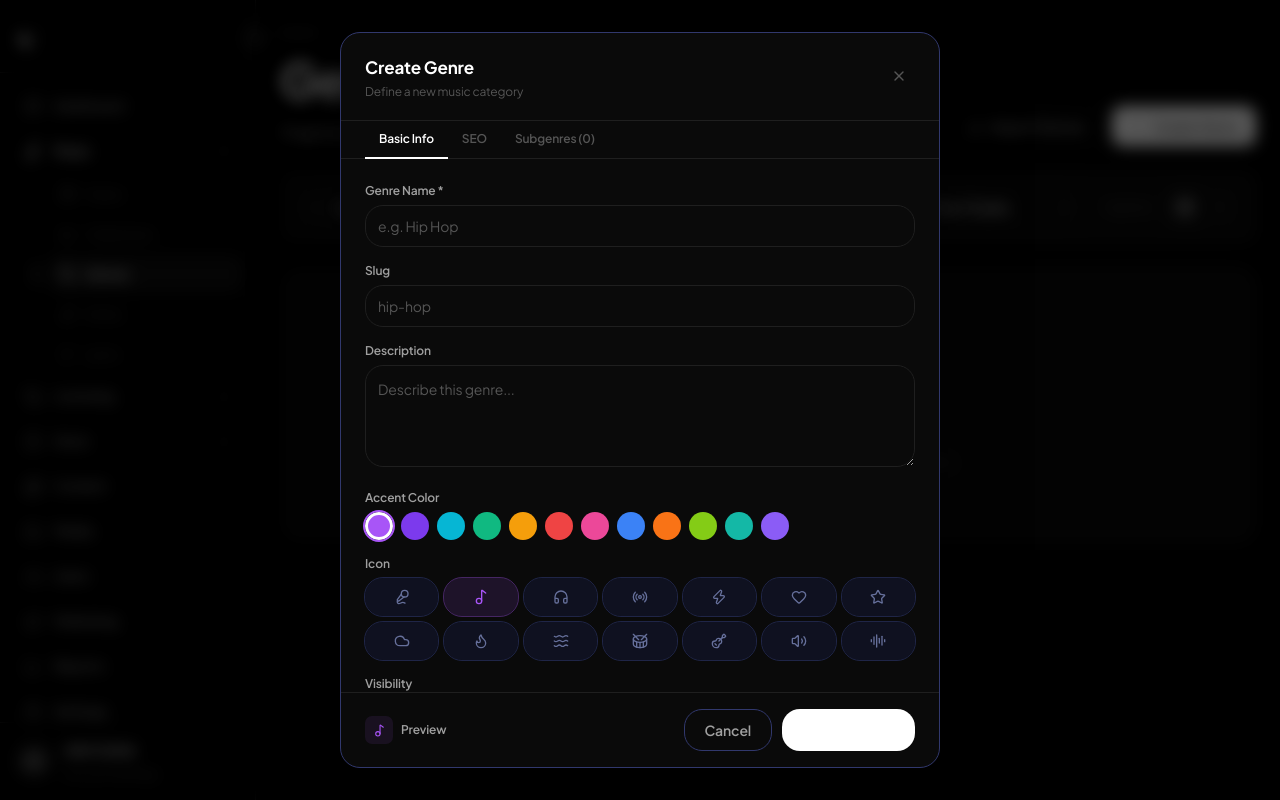
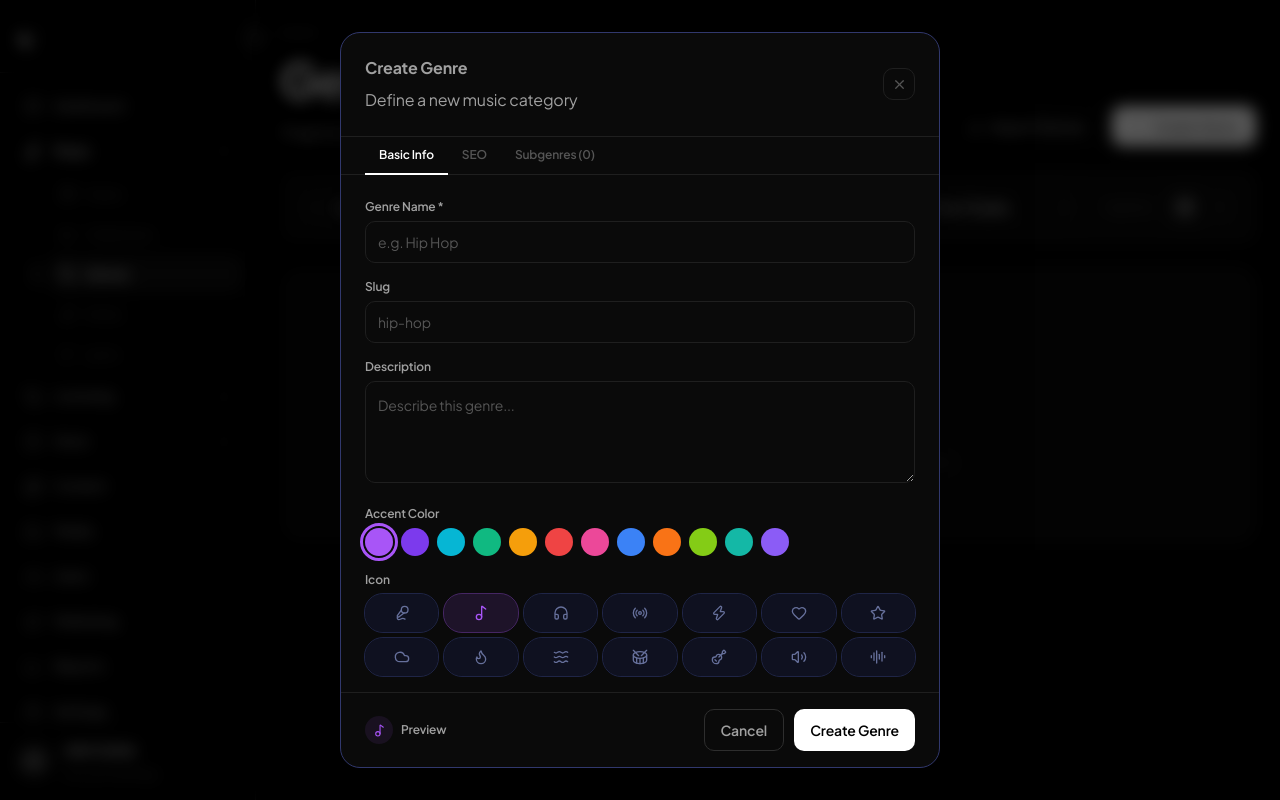
Before and after one commit to Hancho7/sidez-music, a Next.js app: page /music/genres in a window 1280 px wide. Both pictures are taken after typing "Sample" into the empty fields and a click on the button "Create Genre". Built offline with nearby package versions, Linux system fonts and the light colour scheme.

Commit message:
refactor(genres): migrate GenreFormModal to shared ui

```diff
--- a/components/genres/GenreFormModal.tsx
+++ b/components/genres/GenreFormModal.tsx
@@ -2,10 +2,14 @@
 "use client";
 
 import { useState, useEffect } from "react";
-import { X, Plus, Trash2, ChevronDown } from "lucide-react";
+import { Plus, Trash2 } from "lucide-react";
 import type { Genre, GenreDetail, GenreFormValues } from "@/services/genres/types";
 import { ACCENT_COLORS, ICON_OPTIONS } from "@/services/genres/mock-data";
 import IconResolver from "./IconResolver";
+import Button from "@/components/ui/Button";
+import Input from "@/components/ui/Input";
+import Textarea from "@/components/ui/TextArea";
+import { ModalClose, SectionTitle } from "@/components/ui/ModalPrimitives";
 
 interface Props {
   open: boolean;
@@ -18,22 +22,6 @@ type FormTab = "basic" | "seo" | "subgenres";
 
 function slugify(s: string) {
   return s.toLowerCase().replace(/[^a-z0-9]+/g, "-").replace(/(^-|-$)/g, "");
-}
-
-function Label({ children }: { children: React.ReactNode }) {
-  return <label className="text-xs font-semibold text-[color:var(--text-secondary)] block mb-1.5">{children}</label>;
-}
-
-function FormInput({ label, className, ...props }: React.InputHTMLAttributes<HTMLInputElement> & { label: string }) {
-  return (
-    <div>
-      <Label>{label}</Label>
-      <input
-        {...props}
-        className={`w-full bg-input border border-[color:var(--border-subtle)] rounded-lg text-foreground text-sm font-inherit px-3 py-2.5 outline-none transition-colors focus:border-accent placeholder:text-[color:var(--text-muted)] ${className || ""}`}
-      />
-    </div>
-  );
 }
 
 function empty(): GenreFormValues {
@@ -62,12 +50,9 @@ export default function GenreFormModal({ open, genre, onClose, onSave }: Props)
   const [saving, setSaving] = useState(false);
   const [autoSlug, setAutoSlug] = useState(true);
 
+
   useEffect(() => {
-    if (open) {
-      setForm(genre ? genreToForm(genre) : empty());
-      setFormTab("basic");
-      setAutoSlug(!genre);
-    }
+    if (open) { setForm(genre ? genreToForm(genre as Genre) : empty()); setFormTab("basic"); setAutoSlug(!genre); }
   }, [open, genre]);
 
   useEffect(() => {
@@ -91,7 +76,7 @@ export default function GenreFormModal({ open, genre, onClose, onSave }: Props)
 
   const updateSubgenre = (i: number, key: string, value: string) =>
     set("subgenres", form.subgenres.map((s, idx) =>
-      idx === i ? { ...s, [key]: key === "name" ? value : value, ...(key === "name" ? { slug: slugify(value) } : {}) } : s
+      idx === i ? { ...s, [key]: value, ...(key === "name" ? { slug: slugify(value) } : {}) } : s
     ));
 
   const removeSubgenre = (i: number) =>
@@ -113,32 +98,23 @@ export default function GenreFormModal({ open, genre, onClose, onSave }: Props)
     <>
       <div onClick={onClose} className="fixed inset-0 bg-black/65 z-[390] backdrop-blur-sm" />
       <div className="fixed top-1/2 left-1/2 -translate-x-1/2 -translate-y-1/2 w-[min(600px,95vw)] max-h-[92vh] bg-surface border border-[#31386d] rounded-[20px] z-[400] flex flex-col shadow-[0_24px_80px_rgba(0,0,0,0.6)]">
+
         {/* Header */}
-        <div className="flex items-center justify-between px-6 py-5 border-b border-[color:var(--border-subtle)] flex-shrink-0">
+        <div className="flex items-center justify-between px-6 py-5 border-b border-[color:var(--border-subtle)] shrink-0">
           <div>
-            <div className="text-[17px] font-bold text-foreground">
-              {genre ? `Edit "${genre.name}"` : "Create Genre"}
+            <p className="text-[17px] font-bold text-foreground">{genre ? `Edit "${genre.name}"` : "Create Genre"}</p>
+            <p className="text-xs text-[color:var(--text-muted)] mt-0.5">{genre ? "Update genre details and metadata" : "Define a new music category"}</p>
           </div>
-            <div className="text-xs text-[color:var(--text-muted)] mt-0.5">
-              {genre ? "Update genre details and metadata" : "Define a new music category"}
-            </div>
-          </div>
-          <button onClick={onClose} className="w-8 h-8 rounded-lg border-0 bg-transparent cursor-pointer flex items-center justify-center text-[color:var(--text-muted)] hover:bg-elevated hover:text-foreground transition-colors">
-            <X size={16} />
-          </button>
+          <ModalClose onClose={onClose} />
         </div>
 
         {/* Sub-tabs */}
-        <div className="flex border-b border-[color:var(--border-subtle)] px-6 flex-shrink-0">
+        <div className="flex border-b border-[color:var(--border-subtle)] px-6 shrink-0">
           {FORM_TABS.map(t => (
             <button
               key={t.key}
               onClick={() => setFormTab(t.key)}
-              className={`px-3.5 py-2.5 border-0 bg-transparent cursor-pointer text-xs font-semibold transition-colors border-b-2 -mb-px
-                ${formTab === t.key
-                  ? "text-accent border-accent"
-                  : "text-[color:var(--text-muted)] border-transparent hover:text-foreground"
-                }`}
+              className={`px-3.5 py-2.5 border-0 bg-transparent cursor-pointer text-xs font-semibold transition-colors border-b-2 -mb-px ${formTab === t.key ? "text-accent border-accent" : "text-[color:var(--text-muted)] border-transparent hover:text-foreground"}`}
             >
               {t.label}
             </button>
@@ -151,55 +127,45 @@ export default function GenreFormModal({ open, genre, onClose, onSave }: Props)
           {/* BASIC */}
           {formTab === "basic" && (
             <div className="flex flex-col gap-4">
-              <FormInput
+              <Input
                 label="Genre Name *"
                 placeholder="e.g. Hip Hop"
                 value={form.name}
                 onChange={e => handleNameChange(e.target.value)}
               />
-              <div>
-                <Label>Slug</Label>
-                <input
+              <Input
+                label="Slug"
+                placeholder="hip-hop"
                 value={form.slug}
                 onChange={e => { setAutoSlug(false); set("slug", e.target.value); }}
-                  placeholder="hip-hop"
-                  className="w-full bg-input border border-[color:var(--border-subtle)] rounded-lg text-foreground text-sm font-inherit px-3 py-2.5 outline-none transition-colors focus:border-accent placeholder:text-[color:var(--text-muted)]"
               />
-              </div>
-              <div>
-                <Label>Description</Label>
-                <textarea
+              <Textarea
+                label="Description"
+                placeholder="Describe this genre..."
                 value={form.description}
                 onChange={e => set("description", e.target.value)}
-                  placeholder="Describe this genre..."
                 rows={3}
-                  className="w-full bg-input border border-[color:var(--border-subtle)] rounded-lg text-foreground text-sm font-inherit px-3 py-2.5 outline-none transition-colors focus:border-accent resize-y leading-relaxed placeholder:text-[color:var(--text-muted)]"
               />
-              </div>
 
-              {/* Accent color picker */}
+              {/* Accent color picker — visual only, keep as-is */}
               <div>
-                <Label>Accent Color</Label>
+                <label className="text-xs font-semibold text-[color:var(--text-secondary)] block mb-1.5">Accent Color</label>
                 <div className="flex gap-2 flex-wrap">
                   {ACCENT_COLORS.map(c => (
                     <button
                       key={c}
                       onClick={() => set("accentColor", c)}
                       title={c}
-                      className="w-7 h-7 rounded-full border-3 cursor-pointer transition-transform hover:scale-115"
-                      style={{
-                        background: c,
-                        borderColor: form.accentColor === c ? "#fff" : "transparent",
-                        outline: form.accentColor === c ? `2px solid ${c}` : "none"
-                      }}
+                      className="w-7 h-7 rounded-full cursor-pointer transition-transform hover:scale-110"
+                      style={{ background: c, outline: form.accentColor === c ? `3px solid ${c}` : "3px solid transparent", outlineOffset: 2 }}
                     />
                   ))}
                 </div>
               </div>
 
-              {/* Icon picker */}
+              {/* Icon picker — visual only, keep as-is */}
               <div>
-                <Label>Icon</Label>
+                <label className="text-xs font-semibold text-[color:var(--text-secondary)] block mb-1.5">Icon</label>
                 <div className="grid grid-cols-7 gap-1.5">
                   {ICON_OPTIONS.map(name => (
                     <button
@@ -211,8 +177,6 @@ export default function GenreFormModal({ open, genre, onClose, onSave }: Props)
                         background: form.icon === name ? `${form.accentColor}22` : "#0f1120",
                         outline: form.icon === name ? `1px solid ${form.accentColor}60` : "1px solid #1f2547",
                       }}
-                      onMouseEnter={e => { (e.currentTarget as HTMLElement).style.background = "#1a1f3a"; }}
-                      onMouseLeave={e => { (e.currentTarget as HTMLElement).style.background = form.icon === name ? `${form.accentColor}22` : "#0f1120"; }}
                     >
                       <IconResolver name={name} size={16} color={form.icon === name ? form.accentColor : "#66709b"} />
                     </button>
@@ -220,23 +184,16 @@ export default function GenreFormModal({ open, genre, onClose, onSave }: Props)
                 </div>
               </div>
 
-              {/* Visibility */}
+              {/* Visibility toggle */}
               <div>
-                <Label>Visibility</Label>
+                <label className="text-xs font-semibold text-[color:var(--text-secondary)] block mb-1.5">Visibility</label>
                 <div className="flex gap-2">
-                  {[
-                    { value: true, label: "Active", color: "#34d399", bg: "rgba(16,185,129,0.12)" },
-                    { value: false, label: "Archived", color: "#9ca3af", bg: "rgba(107,114,128,0.12)" },
-                  ].map(opt => (
+                  {[{ value: true, label: "Active", color: "#34d399", bg: "rgba(16,185,129,0.12)" }, { value: false, label: "Archived", color: "#9ca3af", bg: "rgba(107,114,128,0.12)" }].map(opt => (
                     <button
                       key={String(opt.value)}
                       onClick={() => set("isActive", opt.value)}
                       className="px-4 py-1.5 rounded-lg border-0 cursor-pointer text-xs font-semibold transition-all"
-                      style={{
-                        background: form.isActive === opt.value ? opt.bg : "transparent",
-                        color: form.isActive === opt.value ? opt.color : "#66709b",
-                        outline: form.isActive === opt.value ? `1px solid ${opt.color}40` : "1px solid #1f2547",
-                      }}
+                      style={{ background: form.isActive === opt.value ? opt.bg : "transparent", color: form.isActive === opt.value ? opt.color : "#66709b", outline: form.isActive === opt.value ? `1px solid ${opt.color}40` : "1px solid #1f2547" }}
                     >
                       {opt.label}
                     </button>
@@ -249,35 +206,31 @@ export default function GenreFormModal({ open, genre, onClose, onSave }: Props)
           {/* SEO */}
           {formTab === "seo" && (
             <div className="flex flex-col gap-4">
-              <FormInput
+              <Input
                 label="SEO Title"
                 placeholder="Hip Hop Beats | Buy Rap Instrumentals"
                 value={form.seoTitle}
                 onChange={e => set("seoTitle", e.target.value)}
               />
               <div>
-                <Label>SEO Description</Label>
-                <textarea
+                <Textarea
+                  label="SEO Description"
+                  placeholder="Browse premium Hip Hop beats from top producers..."
                   value={form.seoDescription}
                   onChange={e => set("seoDescription", e.target.value)}
-                  placeholder="Browse premium Hip Hop beats from top producers..."
                   rows={4}
-                  className="w-full bg-input border border-[color:var(--border-subtle)] rounded-lg text-foreground text-sm font-inherit px-3 py-2.5 outline-none transition-colors focus:border-accent resize-y leading-relaxed placeholder:text-[color:var(--text-muted)]"
                 />
-                <div className={`text-[11px] mt-1 ${form.seoDescription.length > 160 ? "text-danger" : "text-[color:var(--text-muted)]"}`}>
+                <p className={`text-[11px] mt-1 ${form.seoDescription.length > 160 ? "text-danger" : "text-[color:var(--text-muted)]"}`}>
                   {form.seoDescription.length}/160 characters
-                </div>
+                </p>
               </div>
 
-              {/* Preview */}
               {(form.seoTitle || form.seoDescription) && (
-                <div className="bg-input border border-[color:var(--border-subtle)] rounded-xl p-4">
-                  <div className="text-[10px] font-semibold tracking-[0.08em] uppercase text-[color:var(--text-muted)] mb-2.5">
-                    Search Preview
-                  </div>
-                  <div className="text-sm text-[#60a5fa] font-semibold mb-0.5">{form.seoTitle || form.name}</div>
-                  <div className="text-xs text-success mb-1">sidez.com/genre/{form.slug}</div>
-                  <div className="text-xs text-[color:var(--text-secondary)] leading-relaxed">{form.seoDescription}</div>
+                <div className="bg-[color:var(--bg-input)] border border-[color:var(--border-subtle)] rounded-xl p-4">
+                  <p className="text-[10px] font-semibold tracking-[0.08em] uppercase text-[color:var(--text-muted)] mb-2.5">Search Preview</p>
+                  <p className="text-sm text-[#60a5fa] font-semibold mb-0.5">{form.seoTitle || form.name}</p>
+                  <p className="text-xs text-success mb-1">sidez.com/genre/{form.slug}</p>
+                  <p className="text-xs text-[color:var(--text-secondary)] leading-relaxed">{form.seoDescription}</p>
                 </div>
               )}
             </div>
@@ -286,91 +239,40 @@ export default function GenreFormModal({ open, genre, onClose, onSave }: Props)
           {/* SUBGENRES */}
           {formTab === "subgenres" && (
             <div className="flex flex-col gap-2.5">
-              <div className="text-xs text-[color:var(--text-muted)] mb-1">
-                Add subgenres to create a deeper music taxonomy.
-              </div>
+              <p className="text-xs text-[color:var(--text-muted)] mb-1">Add subgenres to create a deeper music taxonomy.</p>
               {form.subgenres.map((sub, i) => (
-                <div key={i} className="bg-input border border-[color:var(--border-subtle)] rounded-lg p-3.5 flex flex-col gap-2.5">
+                <div key={i} className="bg-[color:var(--bg-input)] border border-[color:var(--border-subtle)] rounded-xl p-3.5 flex flex-col gap-2.5">
                   <div className="flex items-center justify-between">
                     <span className="text-xs font-bold text-[color:var(--text-secondary)]">Subgenre {i + 1}</span>
-                    <button
-                      onClick={() => removeSubgenre(i)}
-                      className="bg-none border-0 cursor-pointer text-[color:var(--text-muted)] flex hover:text-danger transition-colors"
-                    >
+                    <button onClick={() => removeSubgenre(i)} className="bg-transparent border-0 cursor-pointer text-[color:var(--text-muted)] hover:text-danger transition-colors">
                       <Trash2 size={13} />
                     </button>
                   </div>
                   <div className="grid grid-cols-1 md:grid-cols-2 gap-2.5">
-                    <div>
-                      <Label>Name</Label>
-                      <input
-                        value={sub.name}
-                        onChange={e => updateSubgenre(i, "name", e.target.value)}
-                        placeholder="e.g. Trap"
-                        className="w-full bg-input border border-[color:var(--border-subtle)] rounded-lg text-foreground text-sm font-inherit px-3 py-2.5 outline-none transition-colors focus:border-accent placeholder:text-[color:var(--text-muted)]"
-                      />
+                    <Input label="Name" placeholder="e.g. Trap" value={sub.name} onChange={e => updateSubgenre(i, "name", e.target.value)} />
+                    <Input label="Slug" placeholder="trap" value={sub.slug} onChange={e => updateSubgenre(i, "slug", e.target.value)} />
                   </div>
-                    <div>
-                      <Label>Slug</Label>
-                      <input
-                        value={sub.slug}
-                        onChange={e => updateSubgenre(i, "slug", e.target.value)}
-                        placeholder="trap"
-                        className="w-full bg-input border border-[color:var(--border-subtle)] rounded-lg text-foreground text-sm font-inherit px-3 py-2.5 outline-none transition-colors focus:border-accent placeholder:text-[color:var(--text-muted)]"
-                      />
-                    </div>
-                  </div>
-                  <div>
-                    <Label>Description</Label>
-                    <input
-                      value={sub.description}
-                      onChange={e => updateSubgenre(i, "description", e.target.value)}
-                      placeholder="Brief description..."
-                      className="w-full bg-input border border-[color:var(--border-subtle)] rounded-lg text-foreground text-sm font-inherit px-3 py-2.5 outline-none transition-colors focus:border-accent placeholder:text-[color:var(--text-muted)]"
-                    />
-                  </div>
+                  <Input label="Description" placeholder="Brief description..." value={sub.description} onChange={e => updateSubgenre(i, "description", e.target.value)} />
                 </div>
               ))}
-              <button
-                onClick={addSubgenre}
-                className="flex items-center justify-center gap-2 py-2.75 rounded-lg border border-dashed border-[#31386d] bg-transparent text-[color:var(--text-muted)] text-sm font-semibold cursor-pointer transition-colors hover:border-accent hover:text-accent"
-              >
-                <Plus size={14} /> Add Subgenre
-              </button>
+              <Button variant="dashed" icon={<Plus size={14} />} onClick={addSubgenre}>Add Subgenre</Button>
             </div>
           )}
         </div>
 
-        {/* Footer */}
-        <div className="flex items-center justify-between px-6 py-4 border-t border-[color:var(--border-subtle)] flex-shrink-0">
-          {/* Preview chip */}
+        {/* Footer — genre has a preview chip on the left */}
+        <div className="flex items-center justify-between px-6 py-4 border-t border-[color:var(--border-subtle)] shrink-0">
           <div className="flex items-center gap-2">
-            <div
-              className="w-7 h-7 rounded-[7px] flex items-center justify-center"
-              style={{ background: `${form.accentColor}18` }}
-            >
+            <div className="w-7 h-7 rounded-lg flex items-center justify-center" style={{ background: `${form.accentColor}18` }}>
               <IconResolver name={form.icon} size={13} color={form.accentColor} />
             </div>
             <span className="text-xs font-semibold text-[color:var(--text-secondary)]">{form.name || "Preview"}</span>
           </div>
           <div className="flex gap-2.5">
-            <button
-              onClick={onClose}
-              className="px-5 py-2.5 rounded-lg border border-[#31386d] bg-transparent text-[color:var(--text-secondary)] text-sm font-semibold cursor-pointer hover:bg-elevated hover:text-foreground transition-colors"
-            >
-              Cancel
-            </button>
-            <button
-              onClick={handleSave}
-              disabled={saving}
-              className={`px-5.5 py-2.5 rounded-lg border-0 text-white text-sm font-semibold cursor-pointer transition-colors
-                ${saving
-                  ? "bg-[#6d28d9] opacity-80 cursor-not-allowed"
-                  : "bg-accent hover:bg-[color:var(--accent-purple-hover)] hover:shadow-[var(--shadow-glow-purple)]"
-                }`}
-            >
-              {saving ? "Saving..." : genre ? "Save Changes" : "Create Genre"}
-            </button>
+            <Button variant="secondary" size="md" onClick={onClose}>Cancel</Button>
+            <Button variant="primary" size="md" onClick={handleSave} loading={saving}>
+              {saving ? "Saving…" : genre ? "Save Changes" : "Create Genre"}
+            </Button>
           </div>
         </div>
       </div>
```
Lines whose indentation alone changed are shown as unchanged.
